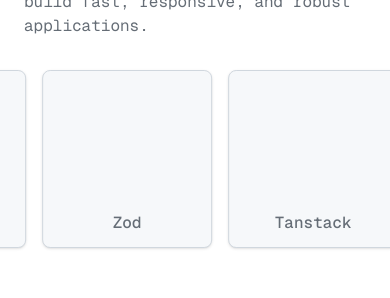
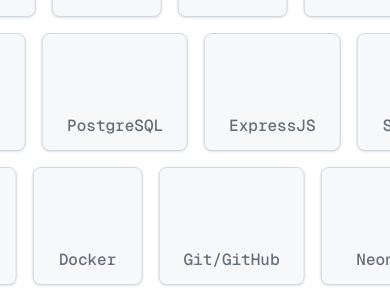
Before and after one commit to elli1216/eli, a React (Vite) app: page / in a window 390 px wide. Shown: the part 4116-4414 px from the top of the page. Built offline with nearby package versions, Linux system fonts and the light colour scheme; some icons are missing.

Commit message:
feat: refine Skills component layout and animations; adjust transform values and responsive sizing

```diff
--- a/components/Skills.tsx
+++ b/components/Skills.tsx
@@ -18,7 +18,7 @@ export const Skills: React.FC<props> = ({ darkMode }) => {
   const x = useTransform(
     scrollYProgress,
     [0, 1],
-    isMobile ? ["0%", "-1180%"] : ["0%", "-420%"]
+    isMobile ? ["0%", "-65%"] : ["0%", "-53%"]
   );
 
   return (
@@ -36,13 +36,13 @@ export const Skills: React.FC<props> = ({ darkMode }) => {
               I utilize a modern toolbelt to build fast, responsive, and robust applications.
             </p>
 
-            <motion.div style={{ x }} className="flex gap-4">
+            <motion.div style={{ x }} className="flex flex-wrap w-[260vw] md:w-[170vw] gap-4">
               {SKILL_DATA.map((skill) => (
                 <div
                   key={skill.name}
                   className="flex flex-col gap-2 shrink-0 items-center justify-center rounded-lg border bg-card px-6 py-3 font-medium text-muted-foreground shadow-sm transition-colors hover:border-primary hover:text-primary cursor-default"
                 >
-                  <div className='size-30'>
+                  <div className='size-15 md:size-30'>
                     <StackIcon name={skill.icon} variant={darkMode ? "dark" : "light"} />
                   </div>
                   {skill.name}
```
